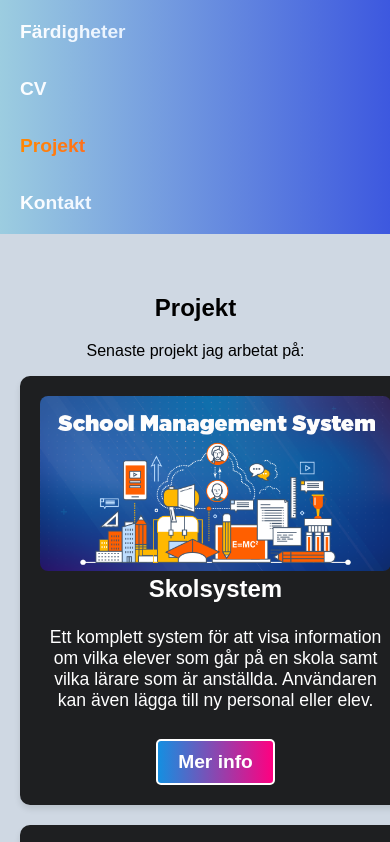
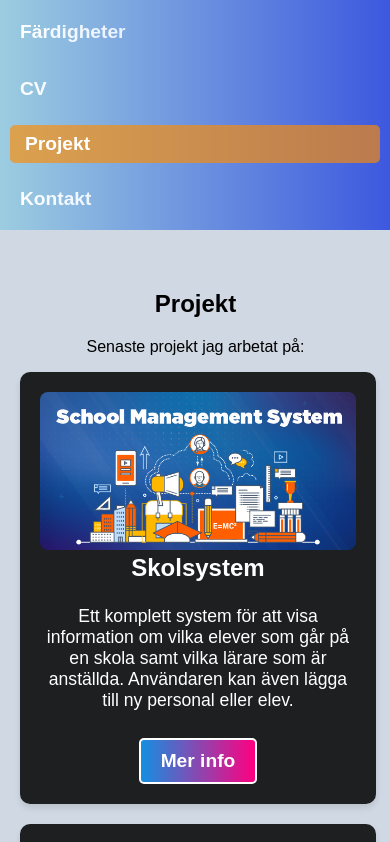
Before and after one commit to evuul/Labb2, a plain HTML site: page HTML/projekt.html in a window 390 px wide. Shown: the part 420-1262 px from the top of the page. Drawn offline with Linux system fonts and the light colour scheme.

Commit message:
fixed nav for mobile

```diff
--- a/CSS/styles.css
+++ b/CSS/styles.css
@@ -100,6 +100,23 @@ body {
     -webkit-text-fill-color: transparent;
     font-weight: bold;
     position: relative;
+}
+
+.nav a.active {
+    background: linear-gradient(90deg, #ff8c00, #ff0080);
+    -webkit-background-clip: text;
+    -webkit-text-fill-color: transparent;
+    font-weight: bold;
+    position: relative;
+}
+
+@media (max-width: 768px) {
+    .nav a.active {
+        background: #ff8c00a6; /* Solid färg för tydlighet */
+        -webkit-text-fill-color: white;
+        padding: 8px 15px;
+        border-radius: 5px;
+    }
 }
 
 
@@ -233,6 +250,18 @@ ul li a:hover {
     }
 }
 
+@media (max-width: 768px) {
+    .project-list {
+        flex-direction: column;
+        align-items: center; /* Centrerar projekten */
+    }
+
+    .project-container {
+        width: 90%; /* Gör korten lite smalare */
+        max-width: 350px; /* Ser till att de inte blir för breda */
+    }
+}
+
 .project-container:hover {
     transform: scale(1.05);
     box-shadow: 0 8px 12px rgba(0, 0, 0, 0.2);
```
